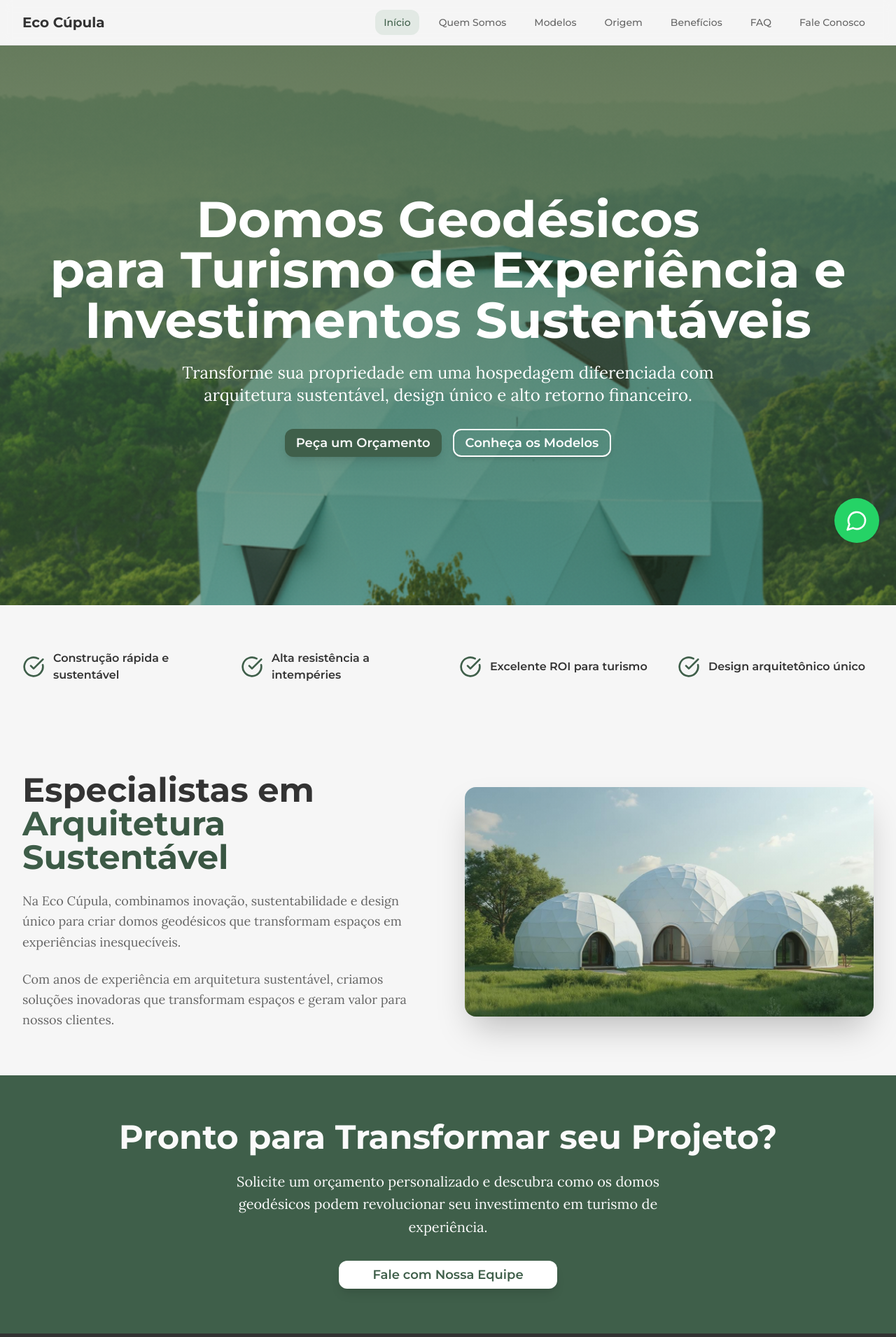
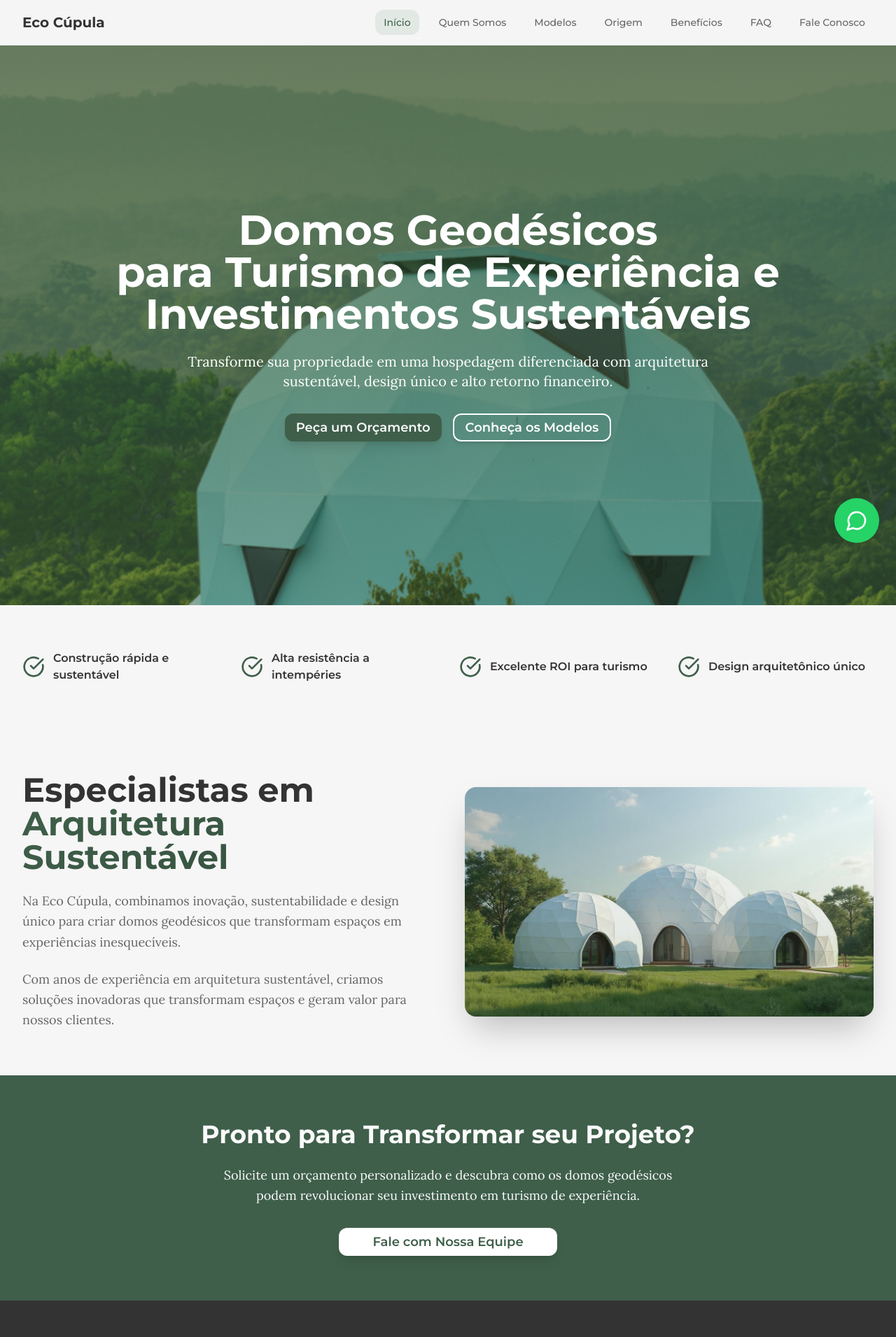
Before and after one commit to lsrworks/ecocupula1509-39b7d654, a React (Vite) app: page / in a window 1280 px wide. Shown: the top 1911 px of the page at 70% size. Built offline with nearby package versions, Linux system fonts and the light colour scheme.

Commit message:
Ajusted hero CTA typography
Co-authored-by: lsrworks <230896233+lsrworks@users.noreply.github.com>

```diff
--- a/src/pages/Index.tsx
+++ b/src/pages/Index.tsx
@@ -25,12 +25,12 @@ const Index = () => {
         </div>
 
         <div className="relative z-10 container-eco text-center text-white -mt-16">
-          <h1 className="text-4xl md:text-6xl lg:text-7xl font-display font-bold mb-6">
+          <h1 className="text-3xl md:text-5xl lg:text-6xl font-display font-bold mb-6">
             Domos Geodésicos
             <span className="block text-white">para Turismo de Experiência e Investimentos Sustentáveis</span>
           </h1>
 
-          <p className="text-xl md:text-2xl mb-8 max-w-3xl mx-auto leading-relaxed">
+          <p className="text-lg md:text-xl mb-8 max-w-3xl mx-auto leading-relaxed">
             Transforme sua propriedade em uma hospedagem diferenciada com arquitetura sustentável,
             design único e alto retorno financeiro.
           </p>
@@ -107,10 +107,10 @@ const Index = () => {
       {/* CTA Section */}
       <section className="section-padding bg-primary text-primary-foreground">
         <div className="container-eco text-center">
-          <h2 className="text-3xl md:text-4xl lg:text-5xl font-display font-bold mb-6">
+          <h2 className="text-2xl md:text-3xl lg:text-4xl font-display font-bold mb-6">
             Pronto para Transformar seu Projeto?
           </h2>
-          <p className="text-xl mb-8 max-w-2xl mx-auto leading-relaxed">
+          <p className="text-lg mb-8 max-w-2xl mx-auto leading-relaxed">
             Solicite um orçamento personalizado e descubra como os domos geodésicos
             podem revolucionar seu investimento em turismo de experiência.
           </p>
```
